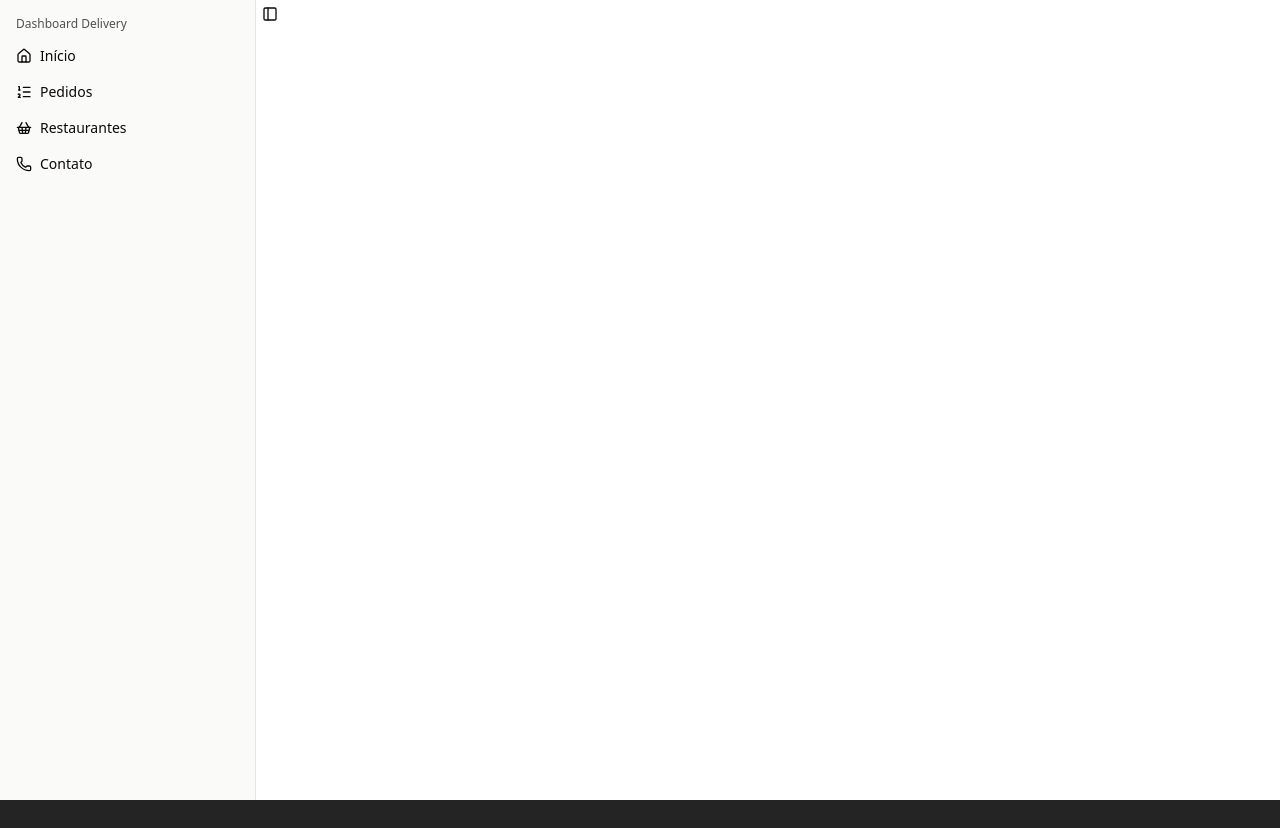
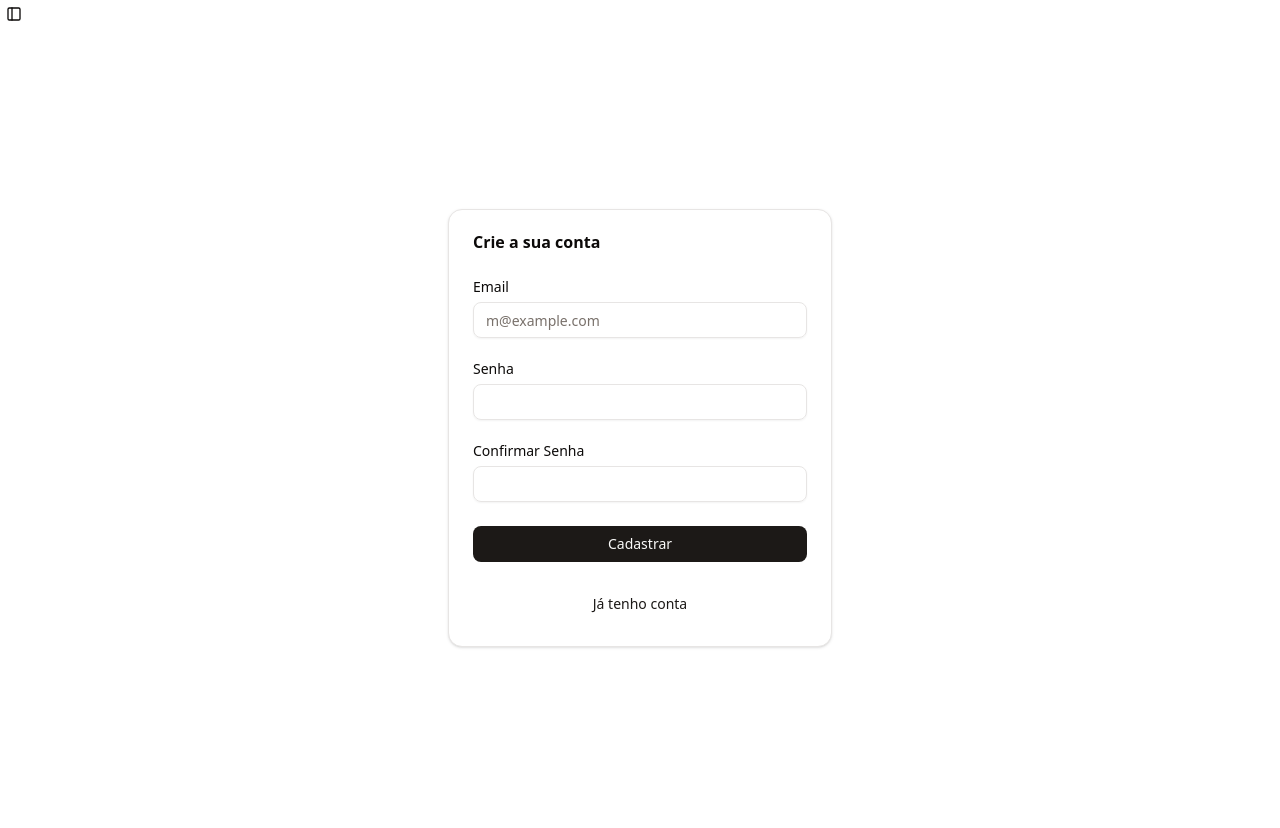
Before and after one commit to victordecarli/dashboard-delivery, a React (Vite) app: page /cadastro in a window 1280 px wide. Before the commit the page ends 800 px from the top, so only its background shows below. Built offline with nearby package versions, Linux system fonts and the light colour scheme.

Commit message:
tela de cadastro e login

```diff
--- a/package.json
+++ b/package.json
@@ -16,6 +16,7 @@
     "@radix-ui/react-separator": "^1.1.7",
     "@radix-ui/react-slot": "^1.2.3",
     "@radix-ui/react-tooltip": "^1.2.8",
+    "@supabase/supabase-js": "^2.84.0",
     "@tailwindcss/postcss": "^4.1.14",
     "@tailwindcss/vite": "^4.1.13",
     "autoprefixer": "^10.4.21",
@@ -25,6 +26,7 @@
     "react": "^19.1.1",
     "react-dom": "^19.1.1",
     "react-router": "^7.9.3",
+    "react-router-dom": "^7.9.6",
     "tailwind-merge": "^3.3.1",
     "tailwindcss": "^4.1.13"
   },
--- a/src/App/App.jsx
+++ b/src/App/App.jsx
@@ -1,33 +1,42 @@
 import { useState } from 'react';
-import { Routes, Route } from 'react-router';
+import { Routes, Route, useLocation } from 'react-router';
 import { Cadastro } from '../pages/Cadastro/Cadastro';
 import { Login } from '../pages/Login/Login';
 import Pedidos from '../pages/Pedidos/Pedidos';
 import Localizacao from '../pages/localizacao/localizacao';
 import ContatoPesquisa from '../pages/Contato/ContatoPesquisa';
+import EsqueciSenha from "../pages/Login/esqueciSenha.jsx";
+import ResetPassword from "../pages/Login/reset-password.jsx";
 import Dashboard from '../pages/Dashboard/Dashboard';
 import Layout from '../layout/layout';
 import '../global.css';
 
 export function App() {
-  const [userLogin, setUserLogin] = useState(true); // Temporariamente true para testar navegação
-  const [userNew, setUserNew] = useState(true);
+  const [userLogin, setUserLogin] = useState(false);
+  const location = useLocation();
 
-  if (!userLogin) {
-    return <Login setUserLogin={setUserLogin} />;
-  }
+  const publicRoutes = ["/login", "/cadastro", "/esqueciSenha", "/reset-password"];
 
-  if (!userNew) {
-    return <Cadastro setUserNew={setUserNew} />;
-  }
+  const isPublicRoute = publicRoutes.includes(location.pathname);
+
+  if (!userLogin && !isPublicRoute) {
+  return <Login setUserLogin={setUserLogin} />;
+}
+
 
   return (
-    <Layout>
+    <Layout userLogin={userLogin}>
       <Routes>
         <Route path="/" element={<Dashboard />} />
         <Route path="/pedidos" element={<Pedidos />} />
         <Route path="/restaurantes" element={<Localizacao />} />
         <Route path="/contato" element={<ContatoPesquisa />} />
+
+        <Route path="/login" element={<Login setUserLogin={setUserLogin} />} />
+        <Route path="/cadastro" element={<Cadastro />} />
+       <Route path="/esqueciSenha" element={<EsqueciSenha />} />
+       <Route path="/reset-password" element={<ResetPassword />} />
+
       </Routes>
     </Layout>
   );
--- a/src/layout/layout.jsx
+++ b/src/layout/layout.jsx
@@ -1,10 +1,10 @@
 import { SidebarProvider, SidebarTrigger } from '@/components/ui/sidebar';
 import { AppSidebar } from '@/components/app-sidebar';
 
-export default function Layout({ children }) {
+export default function Layout({ children, userLogin }) {
   return (
     <SidebarProvider>
-      <AppSidebar />
+      {userLogin && <AppSidebar />}
       <main className="flex-1 overflow-auto">
         <SidebarTrigger />
         {children}
--- a/src/pages/Cadastro/Cadastro.jsx
+++ b/src/pages/Cadastro/Cadastro.jsx
@@ -1,3 +1,7 @@
+import { useState } from 'react';
+import { useNavigate } from 'react-router-dom';
+import { supabase } from '../Login/cliente';
+
 import { Button } from '@/components/ui/button';
 import {
   Card,
@@ -10,9 +14,32 @@ import { Input } from '@/components/ui/input';
 import { Label } from '@/components/ui/label';
 
 export const Cadastro = ({ setUserNew }) => {
-  const handleCadastro = (e) => {
-    e.preventDefault;
-    setUserNew((prev) => !prev);
+  const [email, setEmail] = useState('');
+  const [senha, setSenha] = useState('');
+  const [confirmSenha, setConfirmSenha] = useState('');
+  const navigate = useNavigate();
+
+  const handleCadastro = async (e) => {
+    e.preventDefault();
+
+    // 👉 Verifica se as senhas são iguais antes de cadastrar
+    if (senha !== confirmSenha) {
+      alert('As senhas não coincidem!');
+      return;
+    }
+
+    const { data, error } = await supabase.auth.signUp({
+      email,
+      password: senha,
+    });
+
+    if (error) {
+      alert(error.message);
+    } else {
+      alert('Cadastro realizado! Verifique seu email e confirme sua conta.');
+      setUserNew(true);
+      navigate('/login');
+    }
   };
 
   return (
@@ -29,29 +56,42 @@ export const Cadastro = ({ setUserNew }) => {
                 id="email"
                 type="email"
                 placeholder="m@example.com"
+                value={email}
+                onChange={(e) => setEmail(e.target.value)}
                 required
               />
             </div>
+
             <div className="grid gap-2">
-              <div className="flex items-center">
-                <Label htmlFor="password">Senha</Label>
-                <a
-                  href="#"
-                  className="ml-auto inline-block text-sm underline-offset-4 hover:underline"
-                >
-                  Esqueceu sua senha?
-                </a>
-              </div>
-              <Input id="password" type="password" required />
+              <Label htmlFor="password">Senha</Label>
+              <Input
+                id="password"
+                type="password"
+                value={senha}
+                onChange={(e) => setSenha(e.target.value)}
+                required
+              />
             </div>
+
+            <div className="grid gap-2">
+              <Label htmlFor="confirmPassword">Confirmar Senha</Label>
+              <Input
+                id="confirmPassword"
+                type="password"
+                value={confirmSenha}
+                onChange={(e) => setConfirmSenha(e.target.value)}
+                required
+              />
+            </div>
+
             <Button type="submit" className="w-full">
-              Login
+              Cadastrar
             </Button>
           </form>
         </CardContent>
-        <CardFooter className="flex flex-col ">
-          <Button variant="link" className="w-full">
-            Criar conta
+        <CardFooter className="flex flex-col">
+          <Button variant="link" className="w-full" onClick={() => navigate('/login')}>
+            Já tenho conta
           </Button>
         </CardFooter>
       </Card>
--- a/src/pages/Login/Login.jsx
+++ b/src/pages/Login/Login.jsx
@@ -1,4 +1,7 @@
+  import { useState } from 'react';
+  import { Link, useNavigate } from 'react-router-dom';
   import { Button } from '@/components/ui/button';
+  import { supabase } from './cliente';
   import {
     Card,
     CardContent,
@@ -10,9 +13,30 @@ import { Input } from '@/components/ui/input';
   import { Label } from '@/components/ui/label';
 
   export const Login = ({ setUserLogin }) => {
-  const handleLogin = (e) => {
+    const navigate = useNavigate();
+
+    const handleLogin = async (e) => {
       e.preventDefault();
-    setUserLogin((prev) => !prev);
+
+      // pega os valores do formulário
+      const email = e.target.email.value;
+      const password = e.target.password.value;
+
+      // opcional: log para debug
+      console.log('Tentando logar:', email, password);
+
+      // autenticação real no Supabase
+      const { data, error } = await supabase.auth.signInWithPassword({
+        email,
+        password,
+      });
+
+      if (error) {
+        alert('Erro: ' + error.message);
+      } else {
+        setUserLogin(true);       // marca usuário como logado
+        navigate('/');            // redireciona para dashboard
+      }
     };
 
     return (
@@ -25,18 +49,13 @@ export const Login = ({ setUserLogin }) => {
             <form onSubmit={handleLogin} className="space-y-6">
               <div className="grid gap-2">
                 <Label htmlFor="email">Email</Label>
-              <Input
-                id="email"
-                type="email"
-                placeholder="m@example.com"
-                required
-              />
+                <Input id="email" type="email" placeholder="m@example.com" required />
               </div>
               <div className="grid gap-2">
                 <div className="flex items-center">
                   <Label htmlFor="password">Senha</Label>
                   <a
-                  href="#"
+                    onClick={() => navigate('/esqueciSenha')}
                     className="ml-auto inline-block text-sm underline-offset-4 hover:underline"
                   >
                     Esqueceu sua senha?
@@ -49,9 +68,9 @@ export const Login = ({ setUserLogin }) => {
               </Button>
             </form>
           </CardContent>
-        <CardFooter className="flex flex-col ">
-          <Button variant="link" className="w-full">
-            Criar conta
+          <CardFooter className="flex flex-col">
+            <Button variant="link" className="w-full" asChild>
+              <Link to="/cadastro">Criar conta</Link>
             </Button>
           </CardFooter>
         </Card>
--- /dev/null
+++ b/src/pages/Login/cliente.js
@@ -0,0 +1,6 @@
+import { createClient } from '@supabase/supabase-js';
+
+const supabaseUrl = 'https://tatuusccmpxklqlnrigu.supabase.co';
+const supabaseAnonKey = 'eyJhbGciOiJIUzI1NiIsInR5cCI6IkpXVCJ9.eyJpc3MiOiJzdXBhYmFzZSIsInJlZiI6InRhdHV1c2NjbXB4a2xxbG5yaWd1Iiwicm9sZSI6ImFub24iLCJpYXQiOjE3NjM3MzgyOTksImV4cCI6MjA3OTMxNDI5OX0.A0fEa7fYwPFqjPF_7R2fqK4MvrhJ_xTmICKZxyUENCg';
+
+export const supabase = createClient(supabaseUrl, supabaseAnonKey);
--- /dev/null
+++ b/src/pages/Login/esqueciSenha.jsx
@@ -0,0 +1,54 @@
+import { useState } from "react";
+import { supabase } from '../Login/cliente';
+import { Card, CardHeader, CardTitle, CardContent, CardFooter } from "@/components/ui/card";
+import { Input } from "@/components/ui/input";
+import { Button } from "@/components/ui/button";
+
+export default function ForgotPassword() {
+  const [email, setEmail] = useState("");
+  const [msg, setMsg] = useState("");
+
+  const handleForgot = async (e) => {
+    e.preventDefault();
+    setMsg("");
+
+    const { error } = await supabase.auth.resetPasswordForEmail(email, {
+      redirectTo: "http://localhost:5173/reset-password",
+    });
+
+    if (error) {
+      setMsg(error.message);
+    } else {
+      setMsg("E-mail enviado! Verifique sua caixa de entrada.");
+    }
+  };
+
+  return (
+    <div className="w-full min-h-screen flex items-center justify-center p-4">
+      <Card className="w-full max-w-sm shadow-xl">
+        <CardHeader>
+          <CardTitle className="text-xl text-center">Esqueci a Senha</CardTitle>
+        </CardHeader>
+
+        <form onSubmit={handleForgot}>
+          <CardContent className="space-y-4">
+            <Input
+              type="email"
+              placeholder="Digite seu e-mail"
+              onChange={(e) => setEmail(e.target.value)}
+              required
+            />
+
+            {msg && <p className="text-center text-sm text-muted-foreground">{msg}</p>}
+          </CardContent>
+
+          <CardFooter className="flex justify-center">
+            <Button type="submit" className="w-full">
+              Enviar link de redefinição
+            </Button>
+          </CardFooter>
+        </form>
+      </Card>
+    </div>
+  );
+}
--- /dev/null
+++ b/src/pages/Login/reset-password.jsx
@@ -0,0 +1,59 @@
+import { useState } from "react";
+import { useNavigate } from "react-router-dom";
+import { supabase } from '../Login/cliente';
+import { Card, CardHeader, CardTitle, CardContent, CardFooter } from "@/components/ui/card";
+import { Input } from "@/components/ui/input";
+import { Button } from "@/components/ui/button";
+
+export default function ResetPassword() {
+  const [password, setPassword] = useState("");
+  const [msg, setMsg] = useState("");
+  const navigate = useNavigate();
+
+  const handleReset = async (e) => {
+    e.preventDefault();
+    setMsg("");
+
+    const { error } = await supabase.auth.updateUser({ password });
+
+    if (error) {
+      setMsg(error.message);
+    } else {
+      setMsg("Senha atualizada com sucesso! Indo para página de login");
+
+
+      setTimeout(() => {
+        navigate("/login");
+      }, 1500);
+    }
+  };
+
+  return (
+    <div className="w-full min-h-screen flex items-center justify-center p-4">
+      <Card className="w-full max-w-sm shadow-xl">
+        <CardHeader>
+          <CardTitle className="text-xl text-center">Redefinir Senha</CardTitle>
+        </CardHeader>
+
+        <form onSubmit={handleReset}>
+          <CardContent className="space-y-4">
+            <Input
+              type="password"
+              placeholder="Nova senha"
+              onChange={(e) => setPassword(e.target.value)}
+              required
+            />
+
+            {msg && <p className="text-center text-sm text-muted-foreground">{msg}</p>}
+          </CardContent>
+
+          <CardFooter className="flex justify-center">
+            <Button type="submit" className="w-full">
+              Salvar nova senha
+            </Button>
+          </CardFooter>
+        </form>
+      </Card>
+    </div>
+  );
+}
```
Also changed, not shown: src/components/app-sidebar.jsx (+7 -1 lines), 1 other file (tests, documents, lock files or other folders). Lines whose indentation alone changed are shown as unchanged.
